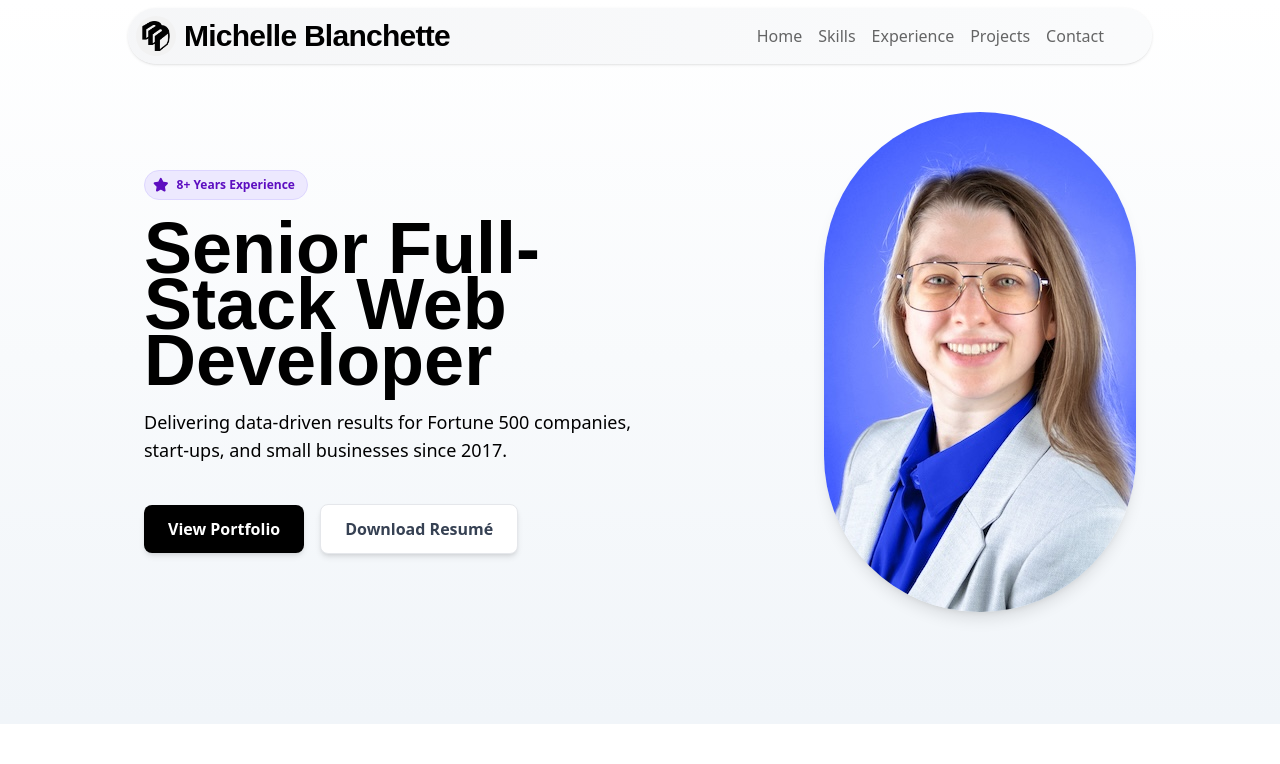
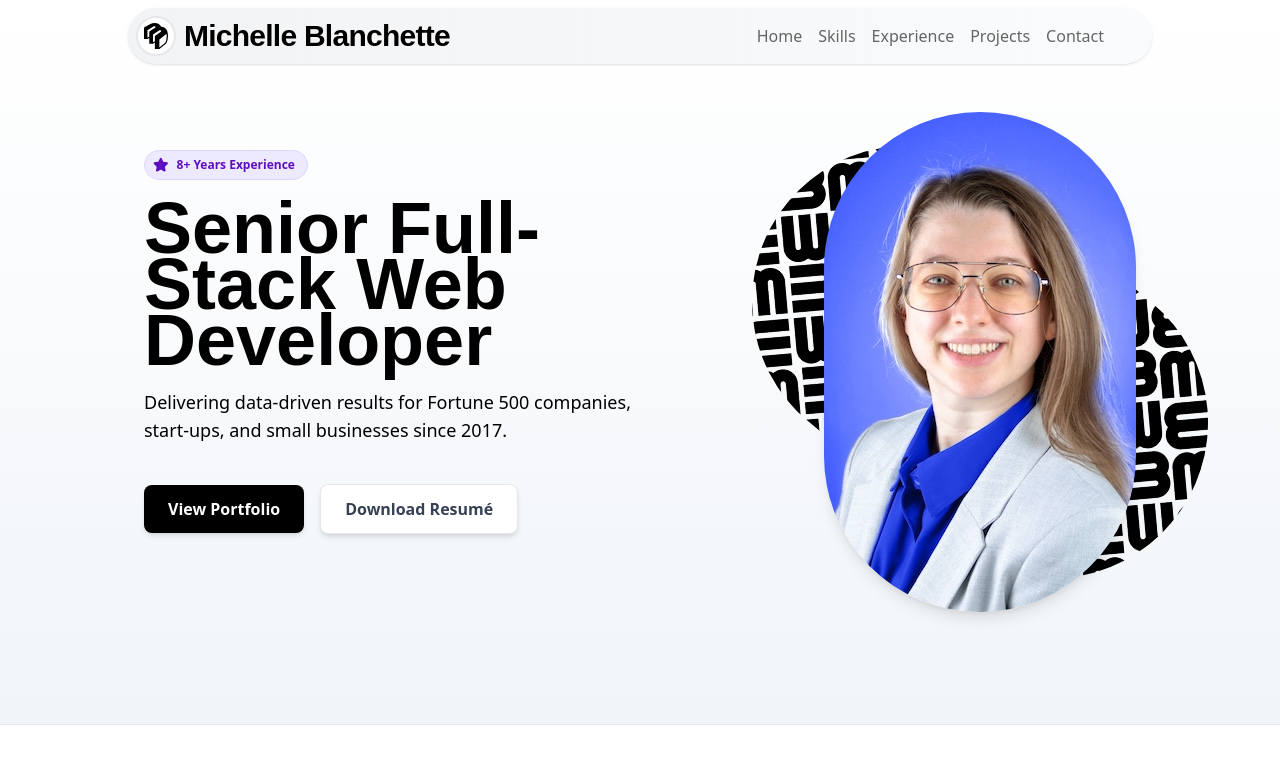
Before and after one commit to MichelleBlanchette/MichelleBlanchette.github.io, a Next.js app: page / in a window 1280 px wide. Shown: the top 764 px of the page. Built offline with nearby package versions, Linux system fonts and the light colour scheme; a web font is replaced by a local one.

Commit message:
official pattern and logo SVG

```diff
--- a/src/components/Navbar.tsx
+++ b/src/components/Navbar.tsx
@@ -12,14 +12,20 @@ export default function Navbar() {
 
     return (
         <header className="component-Navbar fixed top-0 w-screen flex justify-center py-2">
-            <div className="max-w-5xl w-screen flex items-center justify-between py-2 pl-2 pr-10 shadow bg-gradient-to-r from-gray-100/80 to-gray-50/80 backdrop-blur rounded-full">
+            <div className="max-w-5xl w-screen flex items-center justify-between py-2 pl-2 pr-10 shadow bg-gradient-to-r from-gray-200/50 to-gray-50/80 backdrop-blur rounded-full">
                 <div className="flex items-center space-x-2">
-                    <Image
-                        className="rounded-full"
-                        src="/favicon.png"
-                        alt="MB initials logo"
-                        width={40}
-                        height={40}
+                    <div
+                        className="
+                            bg-[url(/Michelle-Blanchette_logo.svg)]
+                            bg-size-[66%]
+                            bg-no-repeat
+                            bg-center
+                            bg-white
+                            border-2 border-gray-200
+                            w-[40px]
+                            h-[40px]
+                            rounded-full
+                        "
                     />
                     <p className="font-heading text-3xl/7 font-bold tracking-tight">Michelle Blanchette</p>
                 </div>
--- a/src/components/sections/Intro.tsx
+++ b/src/components/sections/Intro.tsx
@@ -5,9 +5,9 @@ import { Star } from "lucide-react";
 
 export default function Intro() {
     return (
-        <div className="component-Intro w-screen py-24 bg-gradient-to-b from-white to-slate-100">
+        <div className="component-Intro w-screen py-24 bg-gradient-to-b from-white to-slate-100 border-b border-b-slate-200">
             <div className="max-w-5xl w-screen p-4 mx-auto flex items-center justify-between">
-                <div className="w-1/2">
+                <div className="w-1/2 mb-10">
                     <div className="flex align-center space-x-2 mb-2">
                         <Badge label="8+ Years Experience" color="violet" icon={Star} iconFilled />
                     </div>
@@ -22,9 +22,23 @@ export default function Intro() {
                         </li>
                     </ul>
                 </div>
-                <div className="w-1/2 text-right">
+                <div className="w-1/2 text-right relative">
+                    <div
+                        className="
+                            absolute
+                            top-0
+                            right-0
+                            rounded-full
+                            w-[312px]
+                            h-[500px]
+                            rotate-310
+                            opacity-100
+                            bg-[url(/Michelle-Blanchette_initials-tile.png)]
+                            bg-size-[auto_30%]
+                        "
+                    />
                     <Image
-                        className="inline-block rounded-full shadow-lg"
+                        className="inline-block rounded-full shadow-lg relative"
                         src="/Michelle-Blanchette.jpg"
                         alt="Michelle Blanchette smiling in professional attire on a bright blue background"
                         width={312}
```
Also changed, not shown: public/Michelle-Blanchette_initials-tile.png (added), public/Michelle-Blanchette_logo.svg (added).
